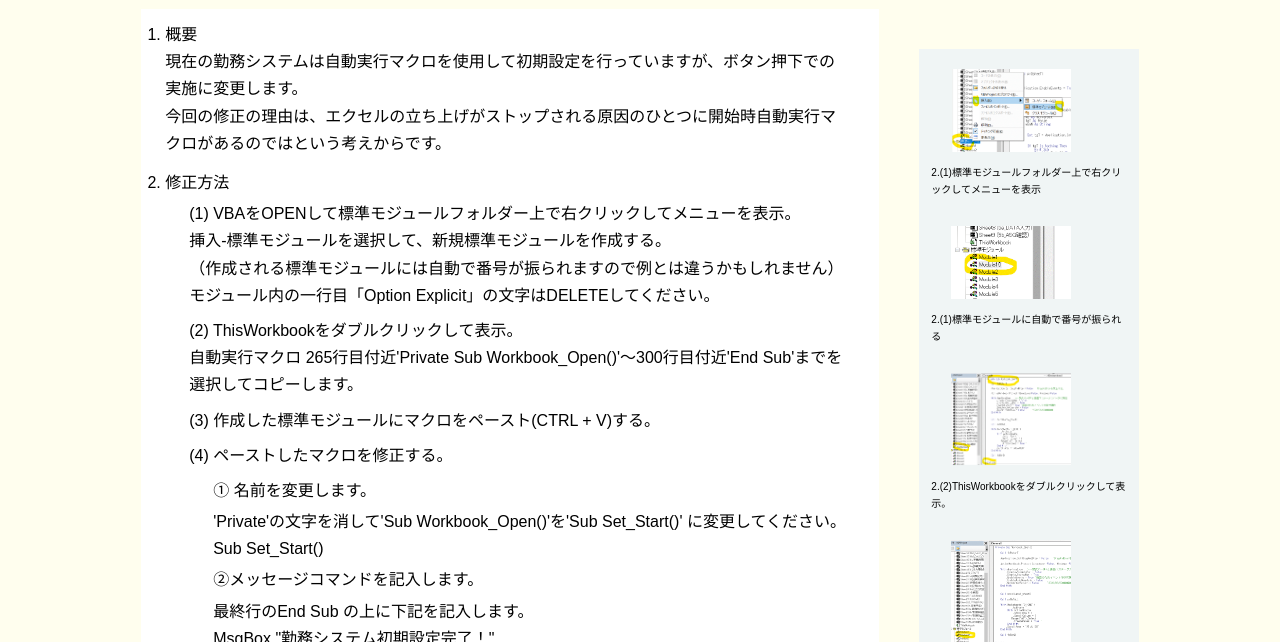
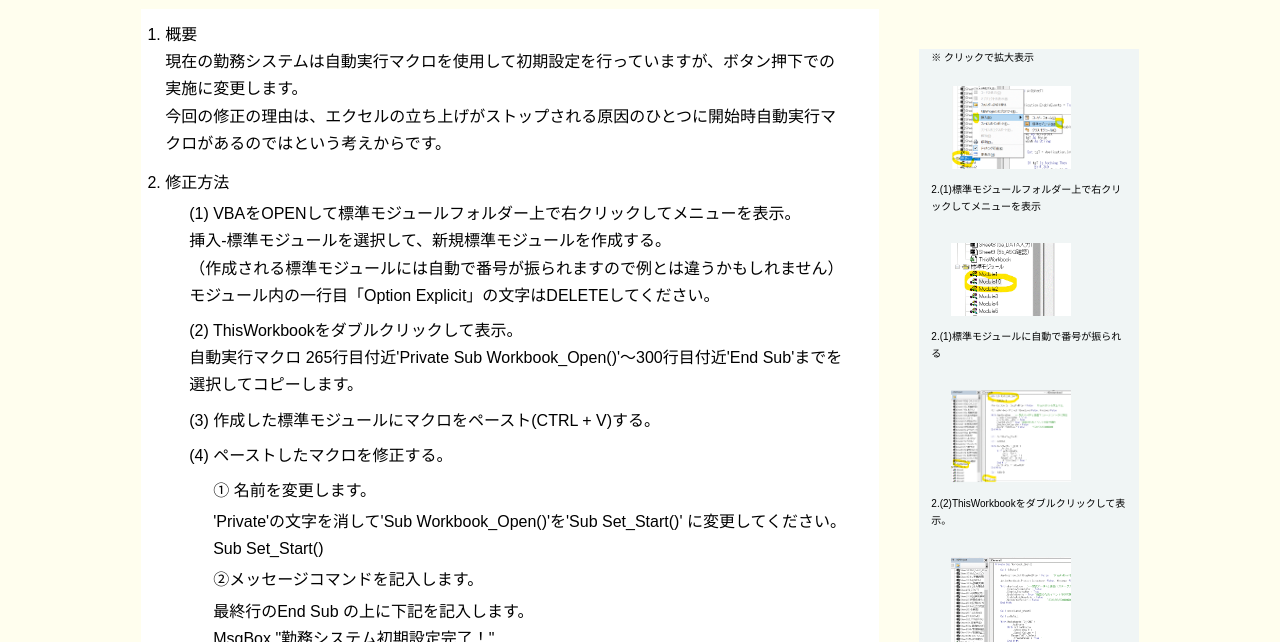
Before and after one commit to ono4794git/RosterSystemNews-1, a plain HTML site: page index.html in a window 1280 px wide. Shown: the part 158-800 px from the top of the page. Drawn offline with Linux system fonts and the light colour scheme; some packages are replaced by stand-ins of ours.

Commit message:
Update index.html

```diff
--- a/index.html
+++ b/index.html
@@ -124,6 +124,8 @@
 
             <aside>
 
+                <p class="img-title">※ クリックで拡大表示</p>
+
                 <p class="img"><img class="popup" src="images\img1新規標準モジュール追加.gif" alt="標準モジュール選択"></p>
                 <p class="img-text">2.(1)標準モジュールフォルダー上で右クリックしてメニューを表示</p>
 
```
